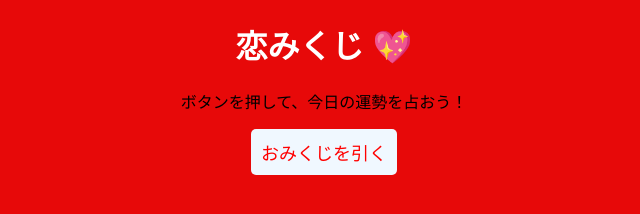
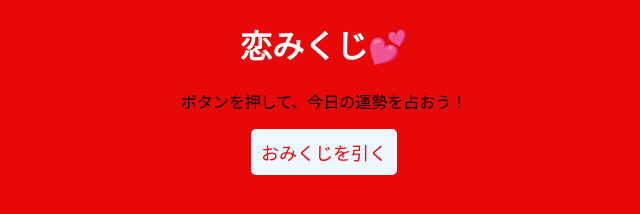
Before and after one commit to hsha24041-oshima/koimikuji, a plain HTML site: page index.html in a window 1280 px wide. Shown: the whole page, without its empty margins (316-956 px from the left). Drawn offline with Linux system fonts and the light colour scheme.

Commit message:
絵文字の変更

```diff
--- a/index.html
+++ b/index.html
@@ -6,7 +6,7 @@
         <link rel="stylesheet" href="style.css">
     </head>
     <body>
-        <h1>恋みくじ 💖</h1>
+        <h1>恋みくじ💕</h1>
         <p>ボタンを押して、今日の運勢を占おう！</p>
         <button id="omikuji-bt">おみくじを引く</button>
         <div id="result"class="result">
```
